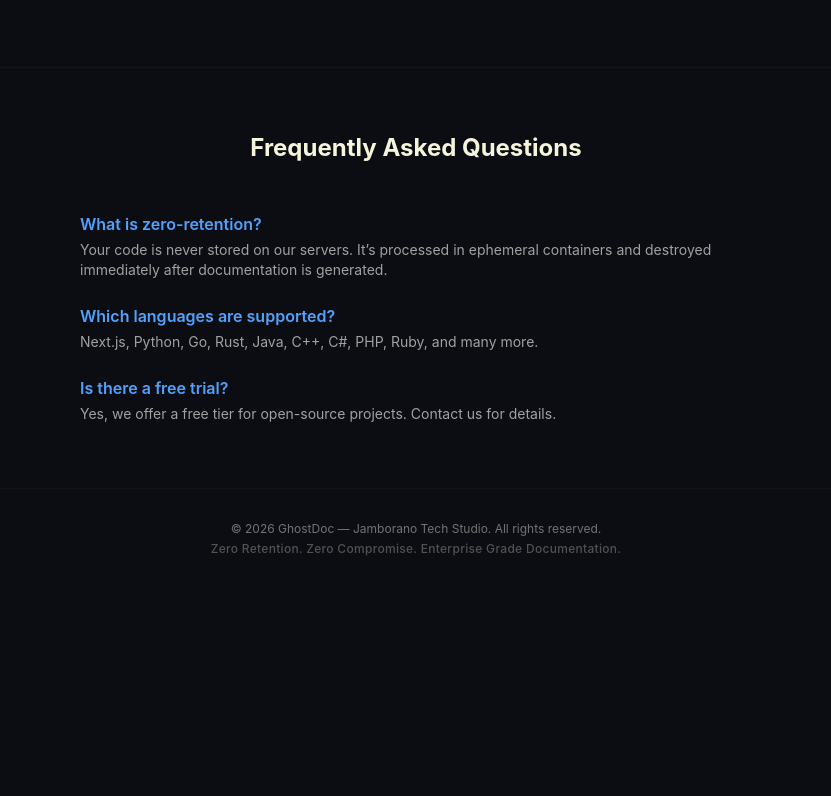
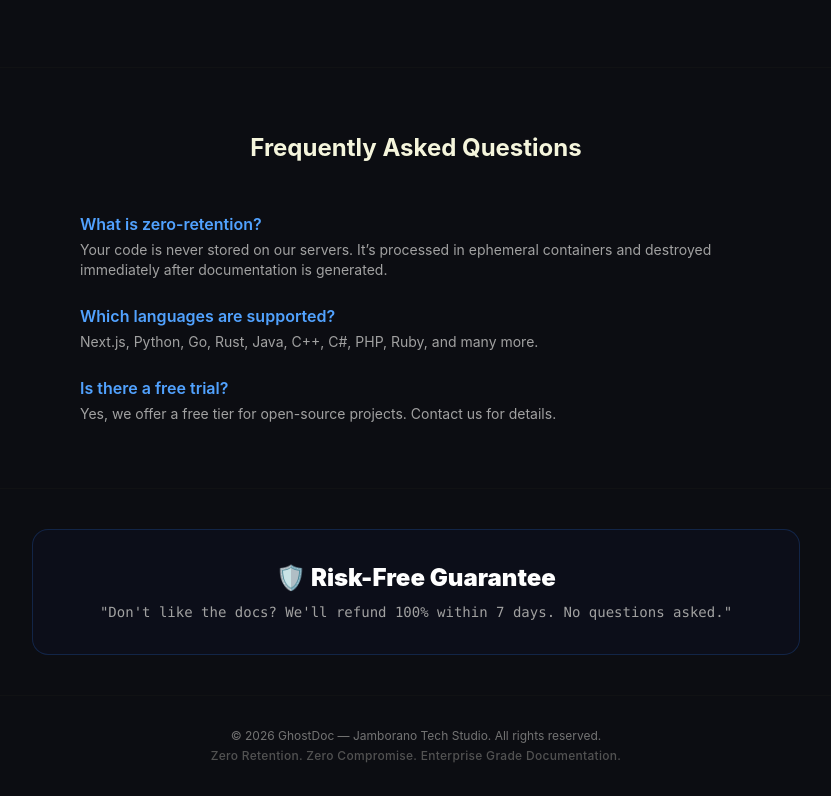
Before and after one commit to jamborano/ghostdoc-app, a Next.js app: page / in a window 1280 px wide. Shown: the part 2549-3345 px from the top of the page, without its empty margins (224-1055 px from the left). Before the commit the page ends 3138 px from the top, so only its background shows below. Built offline with nearby package versions, Linux system fonts and the light colour scheme.

Commit message:
feat: update hero CTA and add risk-free guarantee

```diff
--- a/app/page.tsx
+++ b/app/page.tsx
@@ -11,7 +11,7 @@ export default function Home() {
         <div className="h-[600px] w-[900px] bg-blue-700/10 rounded-full blur-[200px] opacity-70"></div>
       </div>
 
-      {/* HEADER — tanpa Testimonials link */}
+      {/* HEADER — tanpa link Testimonials */}
       <header className="fixed top-0 w-full p-6 flex justify-between items-center z-40 bg-[#0c0d12]/80 backdrop-blur-md border-b border-neutral-900/40">
         <Link href="/" className="flex items-center gap-3 cursor-pointer group" aria-label="GhostDoc Home">
           <div className="relative w-8 h-8 transition-transform duration-300 group-hover:scale-110">
@@ -246,6 +246,18 @@ export default function Home() {
         </div>
       </section>
 
+      {/* ===== RISK-FREE GUARANTEE ===== */}
+      <section className="relative z-10 w-full px-6 py-10 border-t border-neutral-900/60">
+        <div className="max-w-3xl mx-auto text-center">
+          <div className="bg-blue-950/10 p-8 rounded-2xl border border-blue-500/20">
+            <p className="text-2xl font-black text-white mb-2">🛡️ Risk-Free Guarantee</p>
+            <p className="text-sm text-neutral-400 font-mono">
+              "Don't like the docs? We'll refund 100% within 7 days. No questions asked."
+            </p>
+          </div>
+        </div>
+      </section>
+
       {/* FOOTER */}
       <footer className="relative z-10 w-full border-t border-neutral-900/60 py-8 text-center text-xs text-neutral-500">
         <div className="max-w-4xl mx-auto">
```
